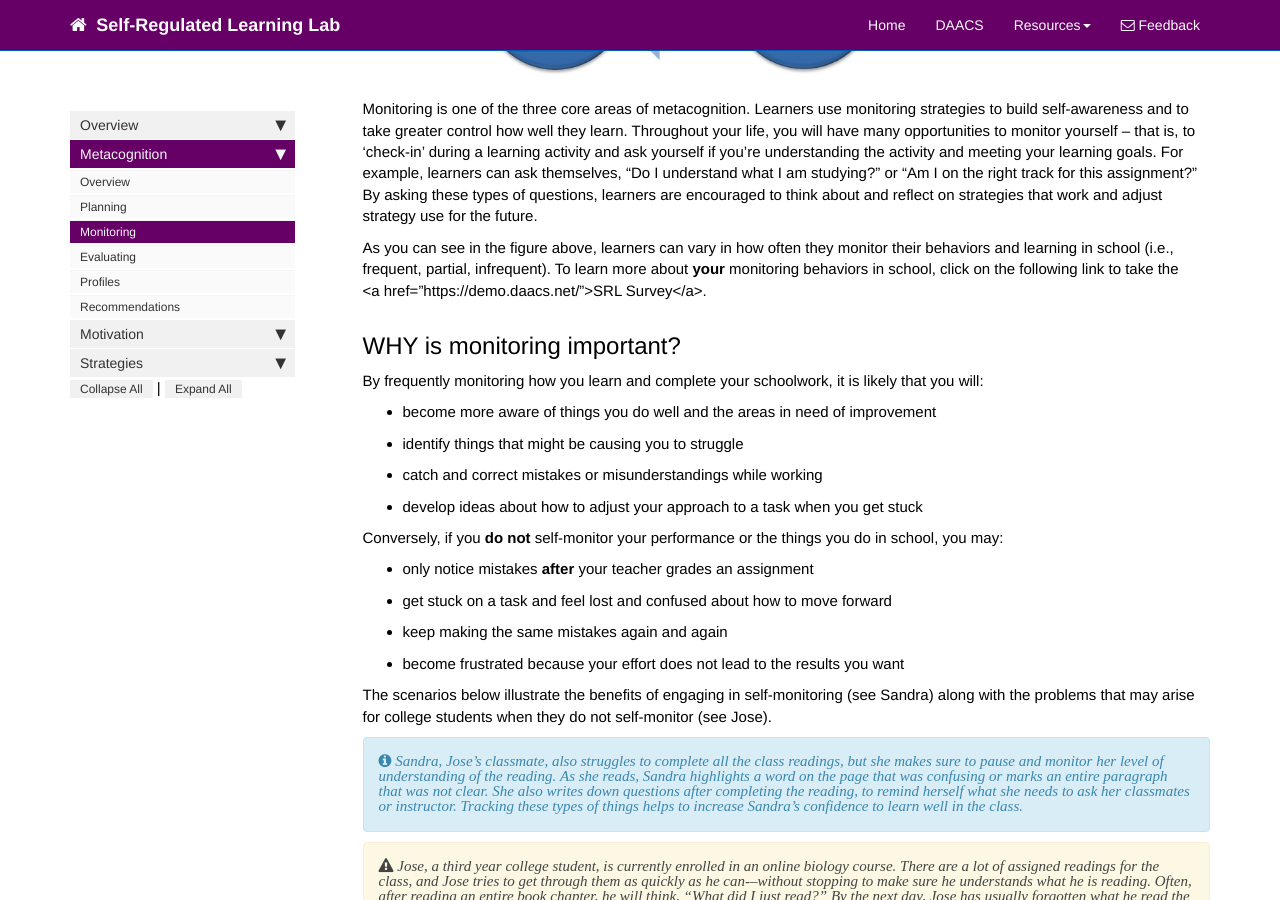
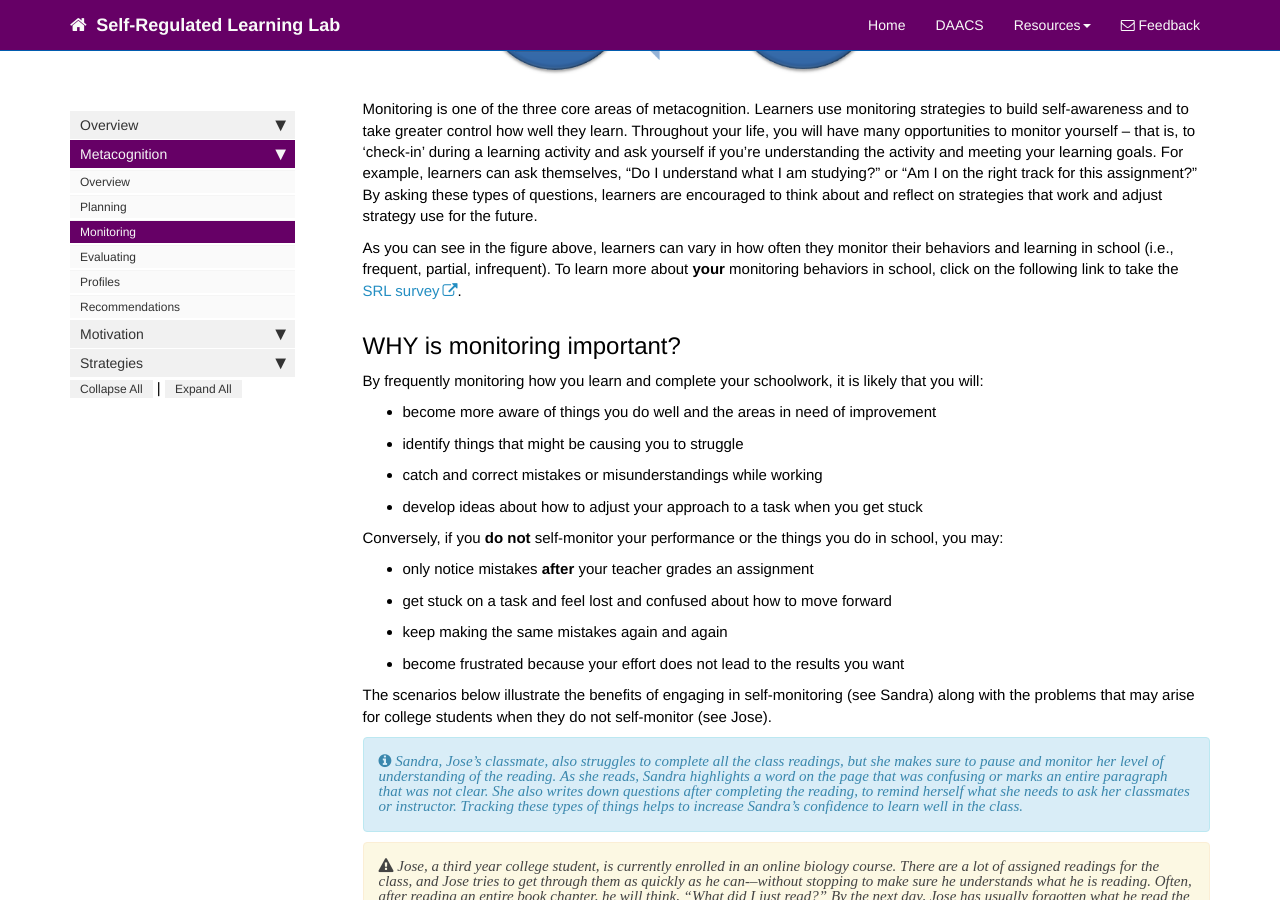
Before and after one commit to dfranklin02/SRL, a Jekyll site: the page built from docs/pages/metacognition/metacognition_monitoring.md, in a window 1280 px wide and 900 px high, scrolled down 660 px. Built offline with Jekyll 4.4.1, drawn with Linux system fonts in a browser that asks for light colours; nearby versions of some CDN libraries; comment, search, counter and statistics services are not loaded.

Commit message:
Update metacognition_monitoring.md

```diff
--- a/docs/pages/metacognition/metacognition_monitoring.md
+++ b/docs/pages/metacognition/metacognition_monitoring.md
@@ -20,7 +20,9 @@ toc: false
 
 Monitoring is one of the three core areas of metacognition. Learners use monitoring strategies to build self-awareness and to take greater control how well they learn. Throughout your life, you will have many opportunities to monitor yourself – that is, to ‘check-in’ during a learning activity and ask yourself if you’re understanding the activity and meeting your learning goals. For example, learners can ask themselves, “Do I understand what I am studying?” or “Am I on the right track for this assignment?” By asking these types of questions, learners are encouraged to think about and reflect on strategies that work and adjust strategy use for the future.
 
-As you can see in the figure above, learners can vary in how often they monitor their behaviors and learning in school (i.e., frequent, partial, infrequent). To learn more about **your** monitoring behaviors in school, click on the following link to take the <a href="https://demo.daacs.net/">SRL Survey</a>.
+As you can see in the figure above, learners can vary in how often they monitor their behaviors and learning in school (i.e., frequent, partial, infrequent). To learn more about **your** monitoring behaviors in school, click on the following link to take the
+<a href="https://demo.daacs.net/">SRL survey</a>.
+<br>
 
 ## WHY is monitoring important?
 
```
